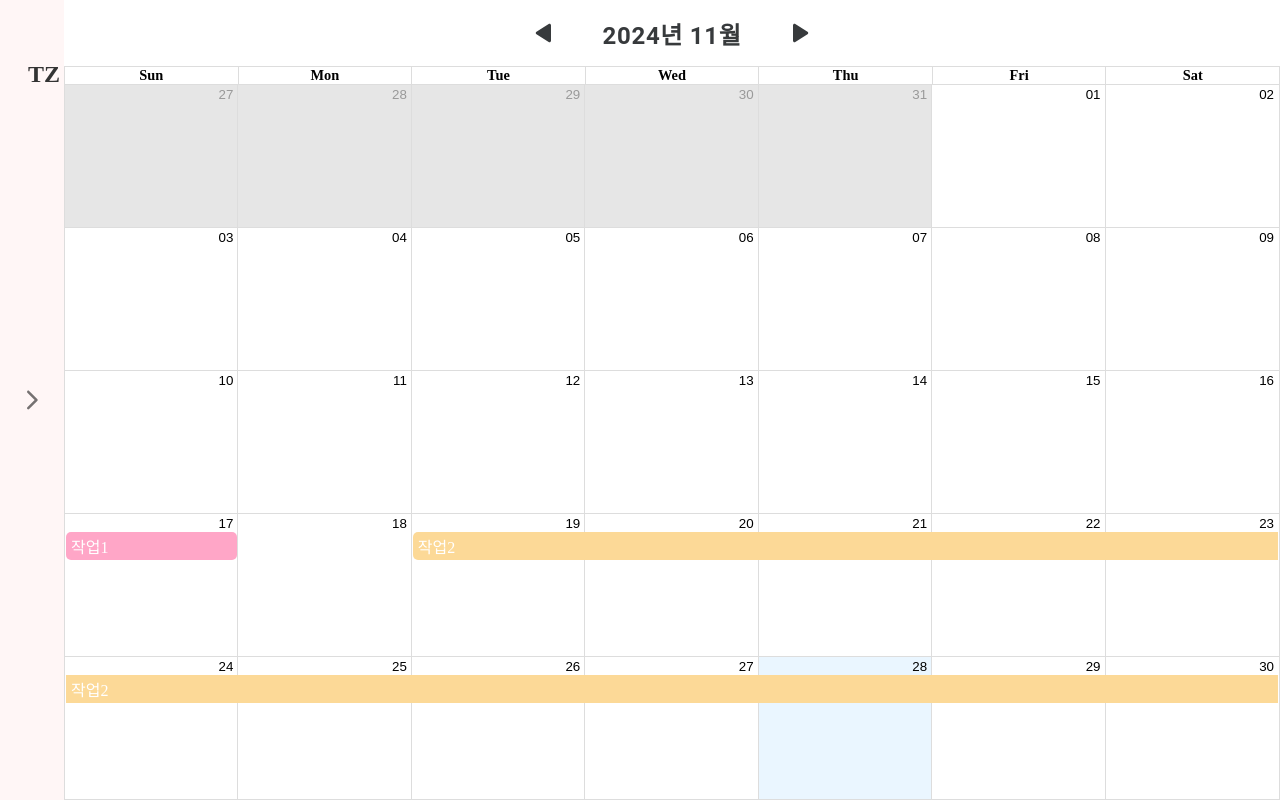
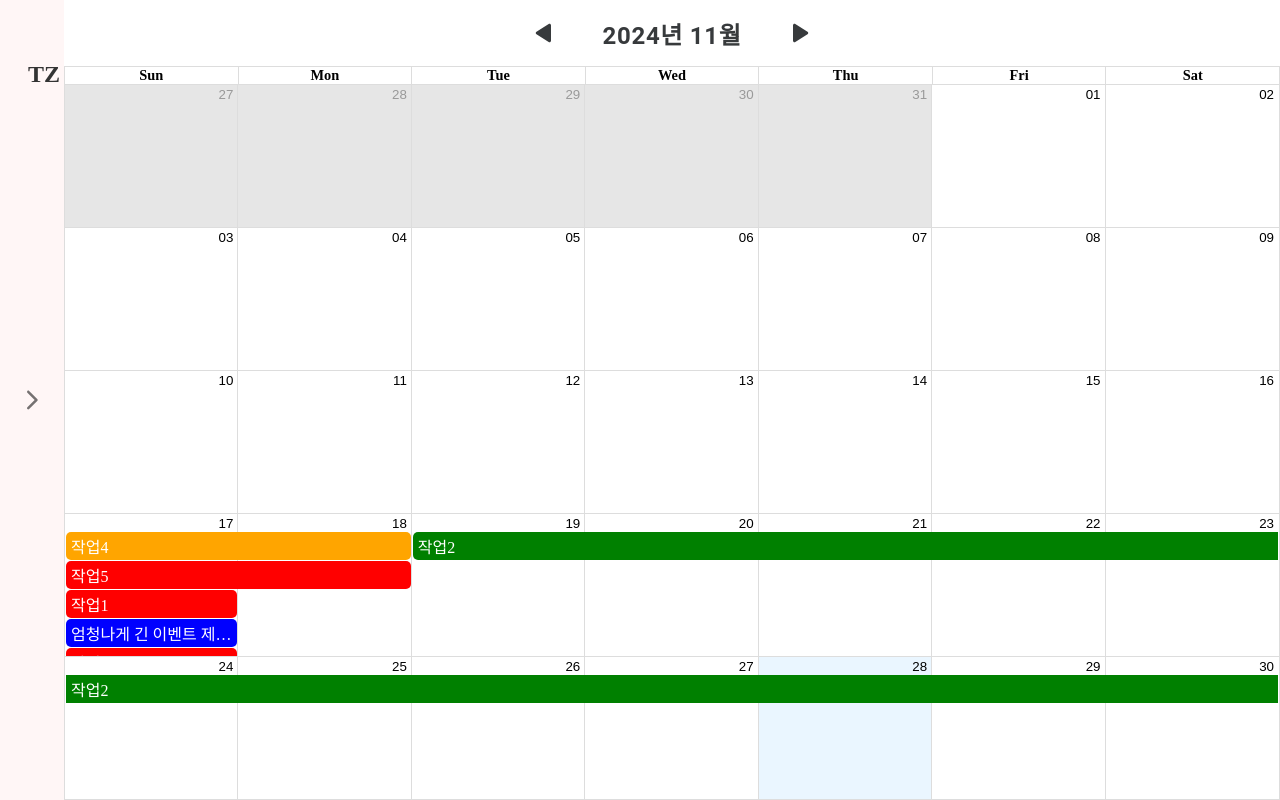
Before and after one commit to Vactor0911/task-ez, a React (Vite) app: page / in a window 1280 px wide. Built offline with nearby package versions, Linux system fonts and the light colour scheme.

Commit message:
커스텀 더보기 버튼 구현

```diff
--- a/src/components/MyCalendar.tsx
+++ b/src/components/MyCalendar.tsx
@@ -4,18 +4,18 @@ import moment from "moment";
 import dayjs from "dayjs";
 import "react-big-calendar/lib/css/react-big-calendar.css";
 import MyCalendarToolbar from "./MyCalendarToolbar";
-import { useCallback, useState } from "react";
-import { useAtom } from "jotai";
-import { selectedDateAtom } from "../state";
-import { color } from "../utils/theme";
-import PopupModal from "./PopupModal";
+import { useCallback, useEffect, useRef, useState } from "react";
+import { useAtom, useAtomValue } from "jotai";
+import { hiddenEventsAtom, isShowMoreOpenedAtom, selectedDateAtom, showMoreBtnAnchorAtom } from "../state";
+import { Box, Collapse, Paper, Popper } from "@mui/material";
+import MyShowMore from "./MyShowMore";
 
 const StyledCalendar = styled(Calendar)`
   width: 95%;
   height: 100vh;
 
   .rbc-day-bg:hover {
-    background-color: ${color.calendal_background};
+    background-color: #f0f0f0;
   }
 
   .rbc-row-segment {
@@ -25,130 +25,189 @@ const StyledCalendar = styled(Calendar)`
 `;
 
 const MyCalendar = () => {
+  // 시간 날짜 형식을 한국어로 설정
   moment.locale("ko-KR");
   const localizer = momentLocalizer(moment);
 
   // 선택된 날짜
   const [selectedDate, setSelectedDate] = useAtom(selectedDateAtom);
 
-  // 이벤트 상태
-  const [events, setEvents] = useState([
+  // 더보기 버튼 클릭시 표시할 숨겨진 이벤트 목록
+  const hiddenEvents = useAtomValue(hiddenEventsAtom);
+  const [isShowMoreOpened, setIsShowMoreOpened] = useAtom(isShowMoreOpenedAtom);
+  const [isShowMoreOpenedDelayed, setIsShowMoreOpenedDelayed] = useState(false);
+  const showMoreBtnAnchor = useAtomValue(showMoreBtnAnchorAtom);
+
+  // 더보기 팝업 닫힘 여부 지연 처리
+  useEffect(() => {
+    if (isShowMoreOpened) {
+      setIsShowMoreOpenedDelayed(isShowMoreOpened);
+      return;
+    }
+
+    setTimeout(() => {
+      setIsShowMoreOpenedDelayed(isShowMoreOpened);
+    }, 300);
+  }, [isShowMoreOpened]);
+
+  // 캘린더에 표시할 테스트용 이벤트
+  const events = [
     {
       title: "작업1",
-      description: "작업1 설명",
       start: new Date(2024, 10, 17),
       end: new Date(2024, 10, 18),
       id: 0,
-      color: color.red,
+      color: "red",
+    },
+    {
+      title:
+        "엄청나게 긴 이벤트 제목을 가진 작업3. 제목을 늘리기 위해 뭘 적는게 좋을지 고민중. 아무튼 이름이 엄청 긴 이벤트의 제목임. 여기서 제목이 더 길어지면 어떻게 되는지 보기 위해 이렇게 길게 작성함.",
+      start: new Date(2024, 10, 17),
+      end: new Date(2024, 10, 18),
+      id: 2,
+      color: "blue",
+    },
+    {
+      title: "작업4",
+      start: new Date(2024, 10, 17),
+      end: new Date(2024, 10, 19),
+      id: 3,
+      color: "orange",
+    },
+    {
+      title: "작업5",
+      start: new Date(2024, 10, 17),
+      end: new Date(2024, 10, 19),
+      id: 4,
+      color: "red",
+    },
+    {
+      title: "작업6",
+      start: new Date(2024, 10, 17),
+      end: new Date(2024, 10, 18),
+      id: 5,
+      color: "red",
     },
     {
       title: "작업2",
-      description: "작업2 설명",
       start: new Date(2024, 10, 19),
       end: new Date(2024, 11, 21),
       id: 1,
-      color: color.orange,
+      color: "green",
     },
-  ]);
+  ];
 
-  // 모달 상태 및 선택된 데이터
-  const [isModalOpen, setIsModalOpen] = useState(false);
-  const [modalData, setModalData] = useState(null);
+  // 캘린더 슬롯 선택 이벤트 처리
+  const handleSelectSlot = useCallback(
+    (event: any) => {
+      // 더보기 팝업이 열려있으면 이벤트 처리 중지
+      if (isShowMoreOpenedDelayed) {
+        return;
+      }
 
-  // 빈 슬롯 클릭 이벤트 (새 이벤트 추가)
-  const handleSelectSlot = useCallback((slotInfo) => {
-    setModalData({
-      type: "slot", // 새 이벤트 추가 모드
-      data: {
-        title: "", // 초기화된 제목
-        description: "", // 초기화된 설명
-        color: color.red, // 기본 색상 설정
-        start: dayjs(slotInfo.start).format("YYYY-MM-DD"), // 시작 날짜 설정
-        end: dayjs(slotInfo.end).format("YYYY-MM-DD"), // 종료 날짜 설정
-      },
-    });
-    setIsModalOpen(true); // 모달 열기
-  }, []);
+      console.log("Selected Slot! ", event);
+    },
+    [isShowMoreOpenedDelayed]
+  );
 
-  // 기존 이벤트 클릭 이벤트 (이벤트 수정)
-  const handleSelectEvent = (event) => {
-    setModalData({
-      type: "event", // 기존 이벤트 수정 모드
-      data: {
-        ...event, // 기존 이벤트 데이터
-        start: dayjs(event.start).format("YYYY-MM-DD"), // 시작 날짜
-        end: dayjs(event.end).format("YYYY-MM-DD"), // 종료 날짜
-      },
-    });
-    setIsModalOpen(true); // 모달 열기
+  // 캘린더 이벤트 선택 이벤트 처리
+  const handleSelectEvent = (event: any, hidden: boolean = false) => {
+    // 더보기 팝업이 열려있으면 이벤트 처리 중지
+    if (isShowMoreOpenedDelayed && !hidden) {
+      return;
+    }
+
+    console.log("Selected Event! ", event);
   };
 
-  // 모달 닫기
-  const handleCloseModal = () => {
-    setIsModalOpen(false); // 모달 닫기
-    setModalData(null); // 데이터 초기화
-  };
-
-  // 모달 저장 버튼 처리
-  const handleSaveModal = (updatedData) => {
-    if (modalData?.type === "event") {
-      // 기존 이벤트 수정
-      setEvents((prevEvents) =>
-        prevEvents.map((evt) =>
-          evt.id === modalData.data.id ? { ...evt, ...updatedData } : evt
-        )
-      );
-    } else if (modalData?.type === "slot") {
-      // 새 이벤트 추가
-      setEvents((prevEvents) => [
-        ...prevEvents,
-        {
-          ...updatedData,
-          id: prevEvents.length, // 고유 ID 생성
-          start: modalData.data.start,
-          end: modalData.data.end,
-        },
-      ]);
-    }
-    handleCloseModal();
-  };
-
-  // 모달 삭제 버튼 처리
-  const handleDeleteModal = () => {
-    if (modalData?.type === "event") {
-      // 기존 이벤트 삭제
-      setEvents((prevEvents) =>
-        prevEvents.filter((evt) => evt.id !== modalData.data.id)
-      );
-    }
-    handleCloseModal();
-  };
+  // 이벤트 더보기 외부 클릭시 팝업 닫기
+  const refCollapse = useRef<HTMLDivElement>(null);
+  useEffect(() => {
+    const handleClickOutside = (event: MouseEvent) => {
+      if (
+        refCollapse.current &&
+        !refCollapse.current.contains(event.target as Node) &&
+        event.target !== showMoreBtnAnchor
+      ) {
+        setIsShowMoreOpened(false);
+      }
+    };
+    document.addEventListener("mousedown", handleClickOutside);
+    return () => {
+      document.removeEventListener("mousedown", handleClickOutside);
+    };
+  }, [refCollapse, showMoreBtnAnchor]);
 
   return (
     <>
       <StyledCalendar
         localizer={localizer} // 언어 설정
-        views={["month"]} // 월간 뷰 활성화
-        events={events} // 이벤트 목록 전달
-        selectable // 빈 슬롯 선택 가능
-        date={selectedDate.toDate()} // 현재 선택된 날짜
-        components={{ toolbar: MyCalendarToolbar }} // 커스텀 툴바 사용
-        onSelectSlot={handleSelectSlot} // 빈 슬롯 클릭 이벤트
-        onSelectEvent={handleSelectEvent} // 이벤트 클릭 이벤트
-        eventPropGetter={(event) => ({
-          style: { backgroundColor: event.color },
-        })}
-        onNavigate={(date) => setSelectedDate(dayjs(date))} // 날짜 이동 이벤트
+        views={["month"]}
+        events={events} // 표시할 이벤트 목록
+        selectable
+        date={selectedDate.toDate()}
+        components={{
+          toolbar: MyCalendarToolbar,
+          showMore: MyShowMore,
+        }} // 툴바 컴포넌트
+        onSelectSlot={handleSelectSlot} // 슬롯 클릭 이벤트
+        onSelectEvent={(event) => handleSelectEvent(event)} // 이벤트 클릭 이벤트
+        eventPropGetter={(event: any) => {
+          // 이벤트 요소 스타일 설정
+          return {
+            style: {
+              backgroundColor: event.color,
+            },
+          };
+        }}
+        onNavigate={(date) => {
+          // 날짜 변경 이벤트
+          setSelectedDate(dayjs(date));
+        }}
       />
-
-      {/* 팝업 모달 */}
-      <PopupModal
-        open={isModalOpen} // 모달 열림 여부
-        onClose={handleCloseModal} // 모달 닫기 핸들러
-        onSave={handleSaveModal} // 저장 핸들러
-        onDelete={handleDeleteModal} // 삭제 핸들러
-        defaultData={modalData?.data || {}} // 기본 데이터 전달
-      />
+      <Popper
+        open={true}
+        placement="bottom-start"
+        anchorEl={showMoreBtnAnchor}
+        sx={{
+          zIndex: 10,
+        }}
+      >
+        <Collapse in={isShowMoreOpened} ref={refCollapse}>
+          <Paper
+            elevation={3}
+            sx={{
+              display: "flex",
+              flexDirection: "column",
+              padding: "5px 10px",
+              gap: "5px",
+              marginTop: "10px",
+            }}
+          >
+            {hiddenEvents.map((event, index) => {
+              return (
+                <Box
+                  key={index}
+                  sx={{
+                    backgroundColor: event.color,
+                    padding: "5px",
+                    borderRadius: "5px",
+                    color: "white",
+                    cursor: "pointer",
+                    width: "200px",
+                    overflow: "hidden",
+                    whiteSpace: "nowrap",
+                    textOverflow: "ellipsis",
+                  }}
+                  onClick={() => handleSelectEvent(event, true)}
+                >
+                  {event.title}
+                </Box>
+              );
+            })}
+          </Paper>
+        </Collapse>
+      </Popper>
     </>
   );
 };
--- /dev/null
+++ b/src/components/MyShowMore.tsx
@@ -0,0 +1,53 @@
+import { Button } from "@mui/material";
+import { useCallback } from "react";
+import { useAtom } from "jotai";
+import { hiddenEventsAtom, isShowMoreOpenedAtom, showMoreBtnAnchorAtom } from "../state";
+
+// 아이콘
+import MoreVertIcon from "@mui/icons-material/MoreVert";
+
+const MyShowMore = ({ events, count }: any) => {
+  const [, setHiddenEvents] = useAtom(hiddenEventsAtom); // 숨겨진 이벤트 목록
+  const [isShowMoreOpened, setIsShowMoreOpened] = useAtom(isShowMoreOpenedAtom); // 더보기 팝업 열림 여부
+  const [, setShowMoreBtnAnchor] = useAtom(showMoreBtnAnchorAtom); // 더보기 버튼 요소
+
+  // 더보기 클릭 이벤트
+  const handleButtonClick = useCallback(
+    (e: React.MouseEvent<HTMLButtonElement>, events: any[]) => {
+      // 클릭된 더보기 버튼 요소 저장
+      setShowMoreBtnAnchor(e.currentTarget);
+
+      // 화면에 이미 출력중인 이벤트 제목 가져오기
+      const showingEvents = document.querySelectorAll(".rbc-event-content");
+      const showingEventNames = [] as string[];
+      showingEvents.forEach((event) => {
+        if (event.textContent) {
+          showingEventNames.push(event.textContent);
+        }
+      });
+
+      // 화면에 안보이는 이벤트 제목 가져오기
+      const newHiddenEvents = events.filter(
+        (event: any) => !showingEventNames.includes(event.title)
+      );
+      setHiddenEvents(newHiddenEvents); // 화면에 안보이는 이벤트 목록 저장
+      setIsShowMoreOpened(!isShowMoreOpened); // 더보기 팝업 열기
+    },
+    [isShowMoreOpened]
+  );
+
+  return (
+    <Button
+      variant="text"
+      startIcon={<MoreVertIcon />}
+      sx={{
+        padding: 0,
+      }}
+      onClick={(e) => handleButtonClick(e, events)}
+    >
+      +{count}
+    </Button>
+  );
+};
+
+export default MyShowMore;
--- a/src/state/index.ts
+++ b/src/state/index.ts
@@ -2,3 +2,7 @@ import dayjs from "dayjs";
 import { atom } from "jotai";
 
 export const selectedDateAtom = atom(dayjs());
+
+export const hiddenEventsAtom = atom<any[]>([]);
+export const isShowMoreOpenedAtom = atom(false);
+export const showMoreBtnAnchorAtom = atom<HTMLButtonElement | null>(null);
```
